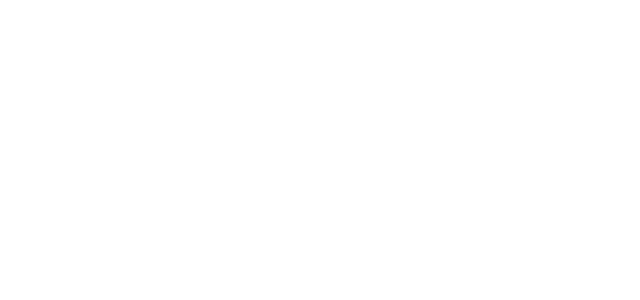
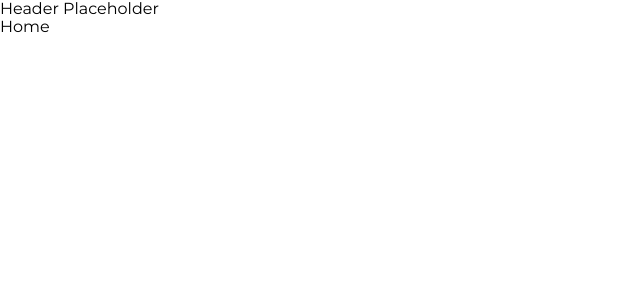
Before and after one commit to profydev/reddit-timer-NightShop, a React (Create React App) app: page / in a window 1280 px wide. Shown: the top 300 px of the page, without its empty margins (0-640 px from the left). Built offline with nearby package versions, Linux system fonts and the light colour scheme.

Commit message:
made header

```diff
--- a/src/App.js
+++ b/src/App.js
@@ -7,15 +7,17 @@
   Route,
 } from 'react-router-dom';
 import GlobalStyle from './GlobalStyle';
+import Header from './Header';
 
 function App() {
   return (
     <div>
-      <GlobalStyle />
       <Router>
+        <GlobalStyle />
+        <Header />
         <Switch>
-          <Route path="/" />
-          <Route path="/search" />
+          <Route path="/">Home</Route>
+          <Route path="/search">Search</Route>
         </Switch>
       </Router>
     </div>
--- /dev/null
+++ b/src/Header.js
@@ -0,0 +1,11 @@
+import React from 'react';
+
+function Header() {
+  return (
+    <header>
+      Header Placeholder
+    </header>
+  );
+}
+
+export default Header;
```
